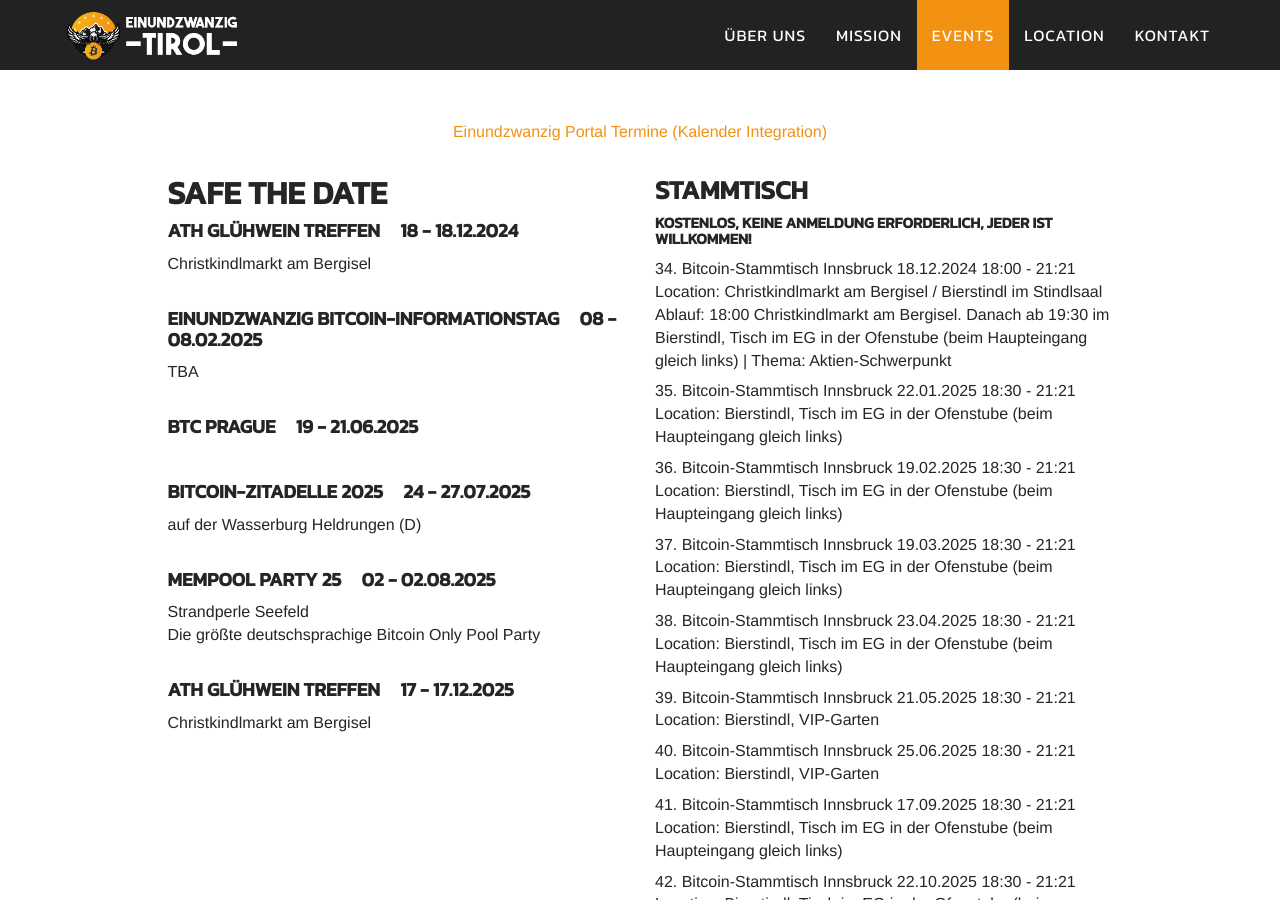
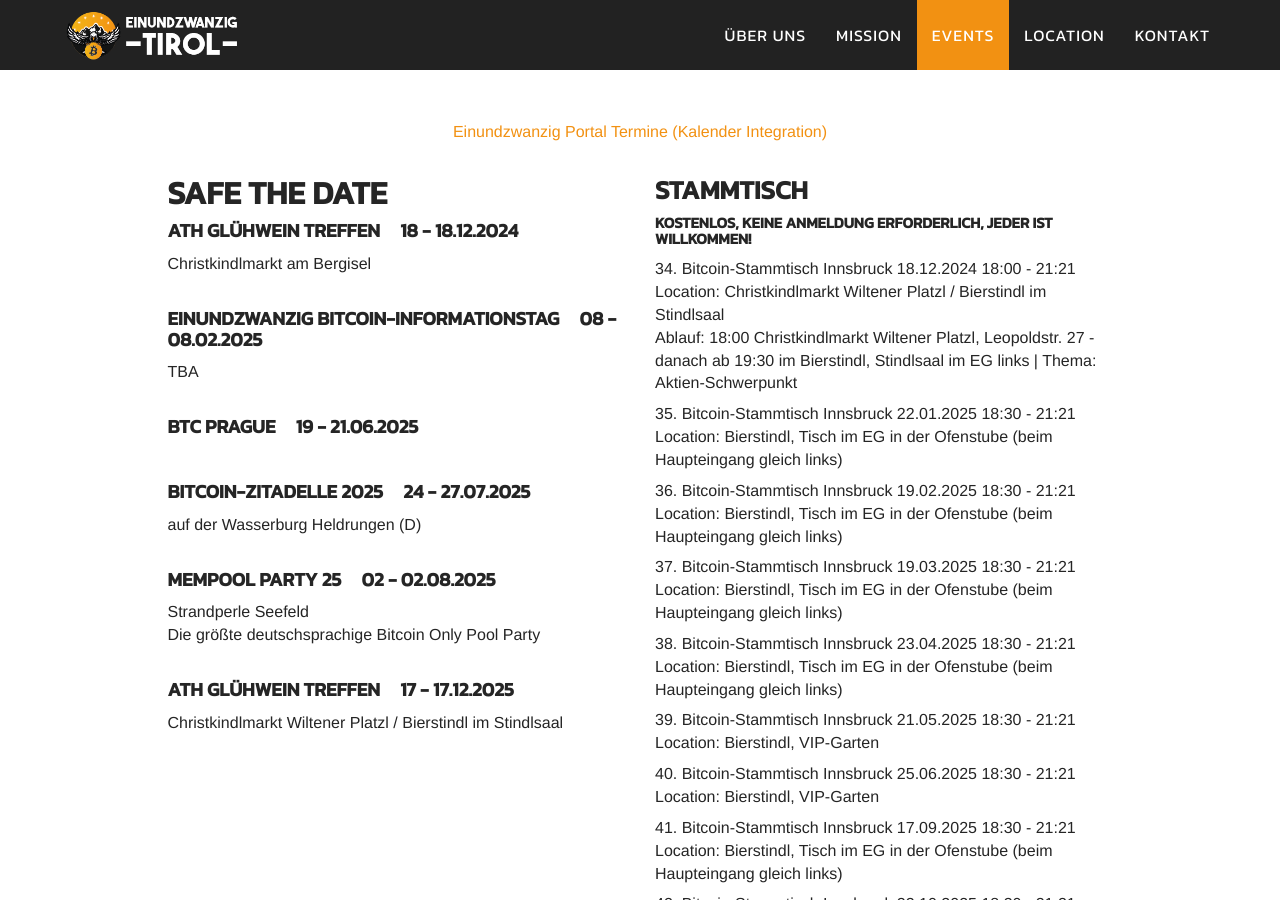
Before and after one commit to bitcoin-tirol/bitcoin-tirol, a Jekyll site: the page built from index.html, in a window 1280 px wide and 900 px high, scrolled down 3136 px. Built offline with Jekyll 4.4.1, drawn with Linux system fonts in a browser that asks for light colours; some of the changed text lies outside the part shown.

Commit message:
Update events.yml

```diff
--- a/_data/events.yml
+++ b/_data/events.yml
@@ -306,9 +306,9 @@
   date_time_start: 18.12.2024 18:00
   date_time_end: 18.12.2024 21:21
   title: 34. Bitcoin-Stammtisch Innsbruck
-  location: Christkindlmarkt am Bergisel / Bierstindl im Stindlsaal
+  location: Christkindlmarkt Wiltener Platzl / Bierstindl im Stindlsaal
   pre_info:
-  post_info: 'Ablauf: 18:00 Christkindlmarkt am Bergisel. Danach ab 19:30 im Bierstindl, Tisch im EG in der Ofenstube (beim Haupteingang gleich links) | Thema: Aktien-Schwerpunkt'
+  post_info: 'Ablauf: 18:00 Christkindlmarkt Wiltener Platzl, Leopoldstr. 27 - danach ab 19:30 im Bierstindl, Stindlsaal im EG links | Thema: Aktien-Schwerpunkt'
 
 - kind: Stammtisch
   date_time_start: 22.01.2025 18:30
@@ -469,10 +469,10 @@
   post_info:
 
 - kind: SafeTheDate
-  date_time_start: 17.12.2025 18:00
+  date_time_start: 17.12.2025 17:30
   date_time_end: 17.12.2025 19:00
   title: ATH Glühwein Treffen
-  location: Christkindlmarkt am Bergisel
+  location: Christkindlmarkt Wiltener Platzl / Bierstindl im Stindlsaal
   registration:
   pre_info:
-  post_info:
+  post_info: 'Ablauf: 17:30 Christkindlmarkt Wiltener Platzl, Leopoldstr. 27 - danach ab 19:30 im Bierstindl, Stindlsaal im EG links | Thema: Aktien-Schwerpunkt'
```
